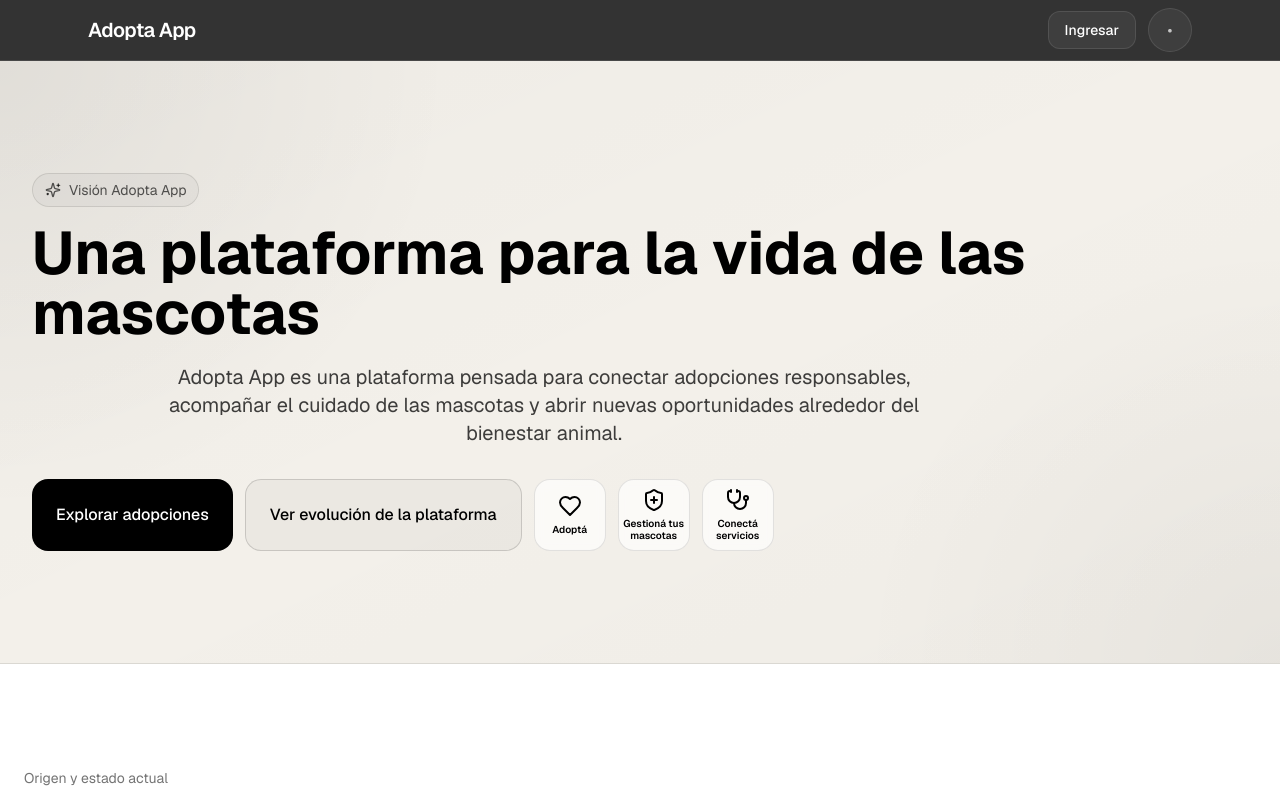
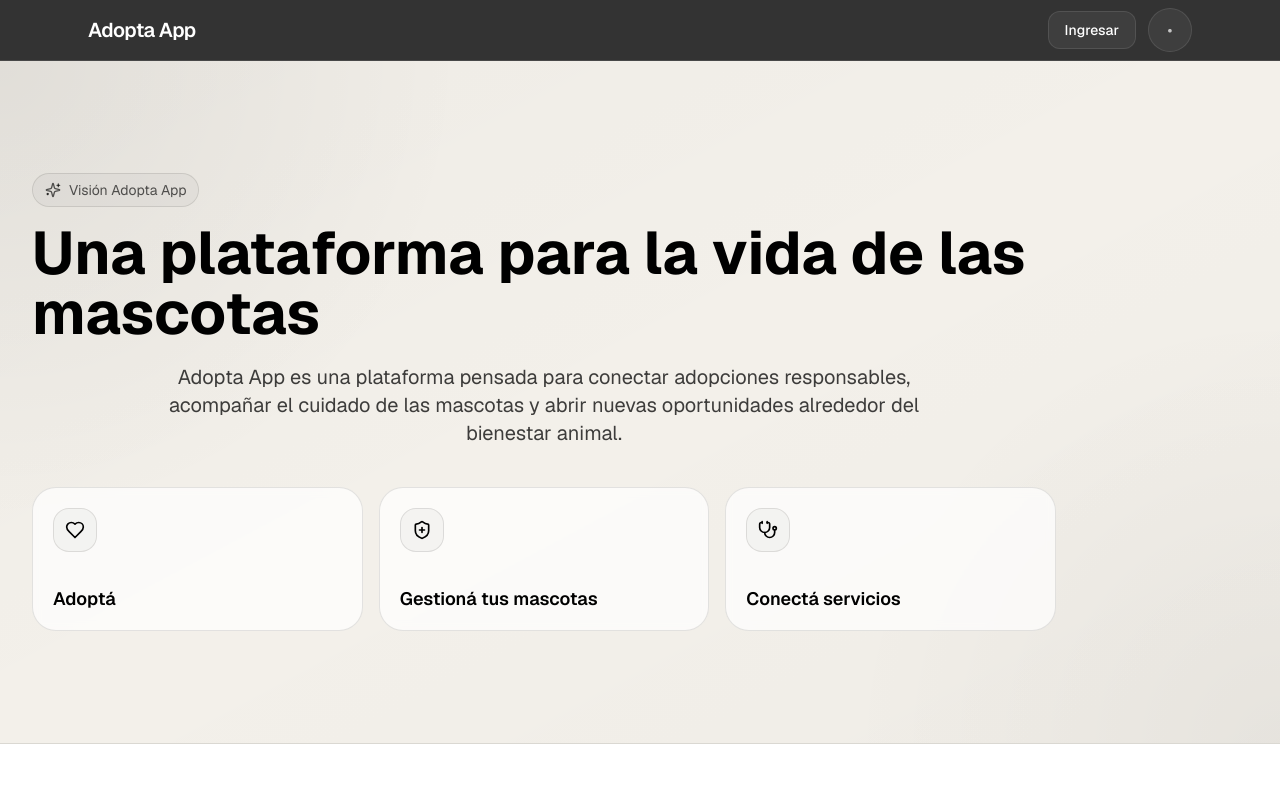
Before and after one commit to SantiagoPlus/adoptar_app, a Next.js app: page /vision in a window 1280 px wide. Shown: the top 799 px of the page. Built offline with nearby package versions, Linux system fonts and the light colour scheme; no server answers.

Commit message:
Update hero.tsx

```diff
--- a/components/vision/hero.tsx
+++ b/components/vision/hero.tsx
@@ -1,4 +1,3 @@
-import Link from "next/link";
 import { Sparkles, Heart, ShieldPlus, Stethoscope } from "lucide-react";
 
 const heroHighlights = [
@@ -42,34 +41,24 @@ export function VisionHero() {
               oportunidades alrededor del bienestar animal.
             </p>
 
-            <div className="mt-8 flex flex-wrap items-stretch gap-3">
-              <Link
-                href="/animales"
-                className="inline-flex h-[72px] items-center rounded-2xl bg-black px-6 font-medium text-white transition hover:opacity-90"
-              >
-                Explorar adopciones
-              </Link>
-
-              <Link
-                href="#evolucion"
-                className="inline-flex h-[72px] items-center rounded-2xl border border-black/15 bg-black/[0.03] px-6 font-medium text-black transition hover:bg-black/[0.06]"
-              >
-                Ver evolución de la plataforma
-              </Link>
-
+            <div className="mt-10 grid gap-4 md:grid-cols-3">
               {heroHighlights.map((item) => {
                 const Icon = item.icon;
 
                 return (
                   <div
                     key={item.title}
-                    className="flex h-[72px] w-[72px] shrink-0 flex-col items-center justify-center rounded-2xl border border-black/10 bg-white/65 text-center backdrop-blur-sm"
-                    title={item.title}
+                    className="flex min-h-[144px] flex-col justify-between rounded-3xl border border-black/10 bg-white/70 p-5 backdrop-blur-sm"
                   >
-                    <Icon className="mb-1.5 h-4.5 w-4.5 text-black" />
-                    <span className="px-1 text-[10px] font-semibold leading-3 text-black">
-                      {item.title}
-                    </span>
+                    <div className="flex h-11 w-11 items-center justify-center rounded-2xl border border-black/10 bg-black/[0.03]">
+                      <Icon className="h-5 w-5 text-black" />
+                    </div>
+
+                    <div className="mt-6">
+                      <p className="text-left text-lg font-semibold leading-tight text-black">
+                        {item.title}
+                      </p>
+                    </div>
                   </div>
                 );
               })}
```
